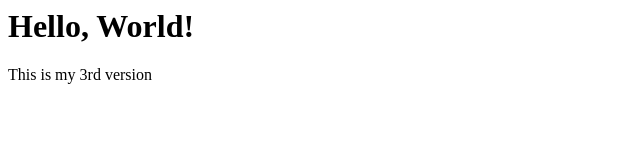
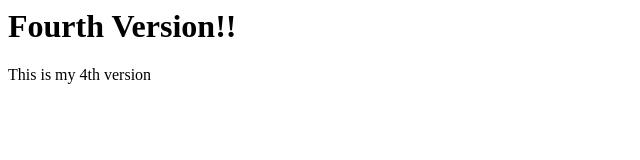
Before and after one commit to C1-80371/jenkins-html-demo, a plain HTML site: page index.html in a window 1280 px wide. Shown: the whole page, without its empty margins (0-640 px from the left). Drawn offline with Linux system fonts and the light colour scheme.

Commit message:
fourth commit

```diff
--- a/index.html
+++ b/index.html
@@ -5,7 +5,7 @@
     <title>My One-Page Website</title>
 </head>
 <body>
-    <h1>Hello, World!</h1>
-    <p>This is my 3rd version</p>
+    <h1>Fourth Version!!</h1>
+    <p>This is my 4th version</p>
 </body>
 </html>
```
